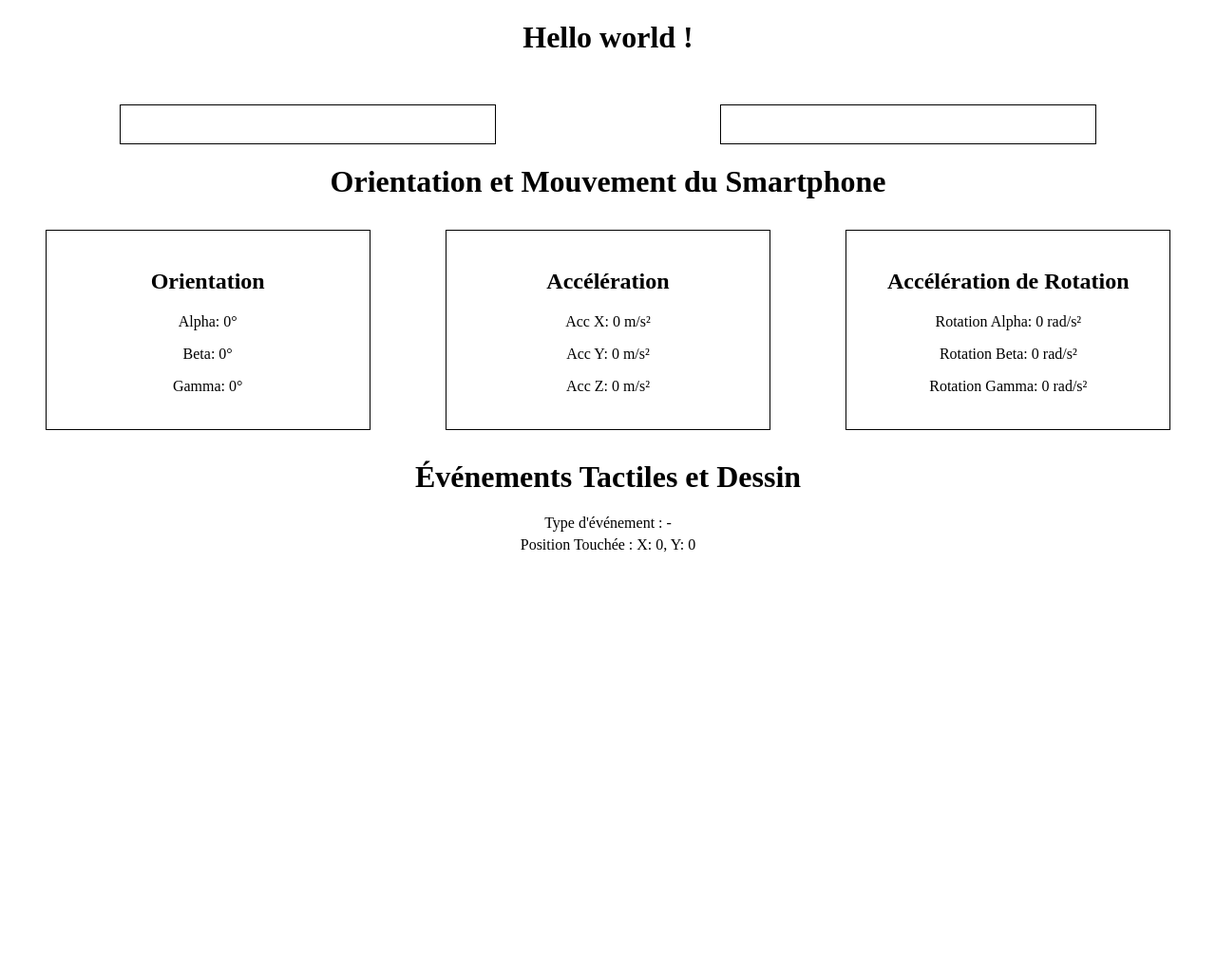
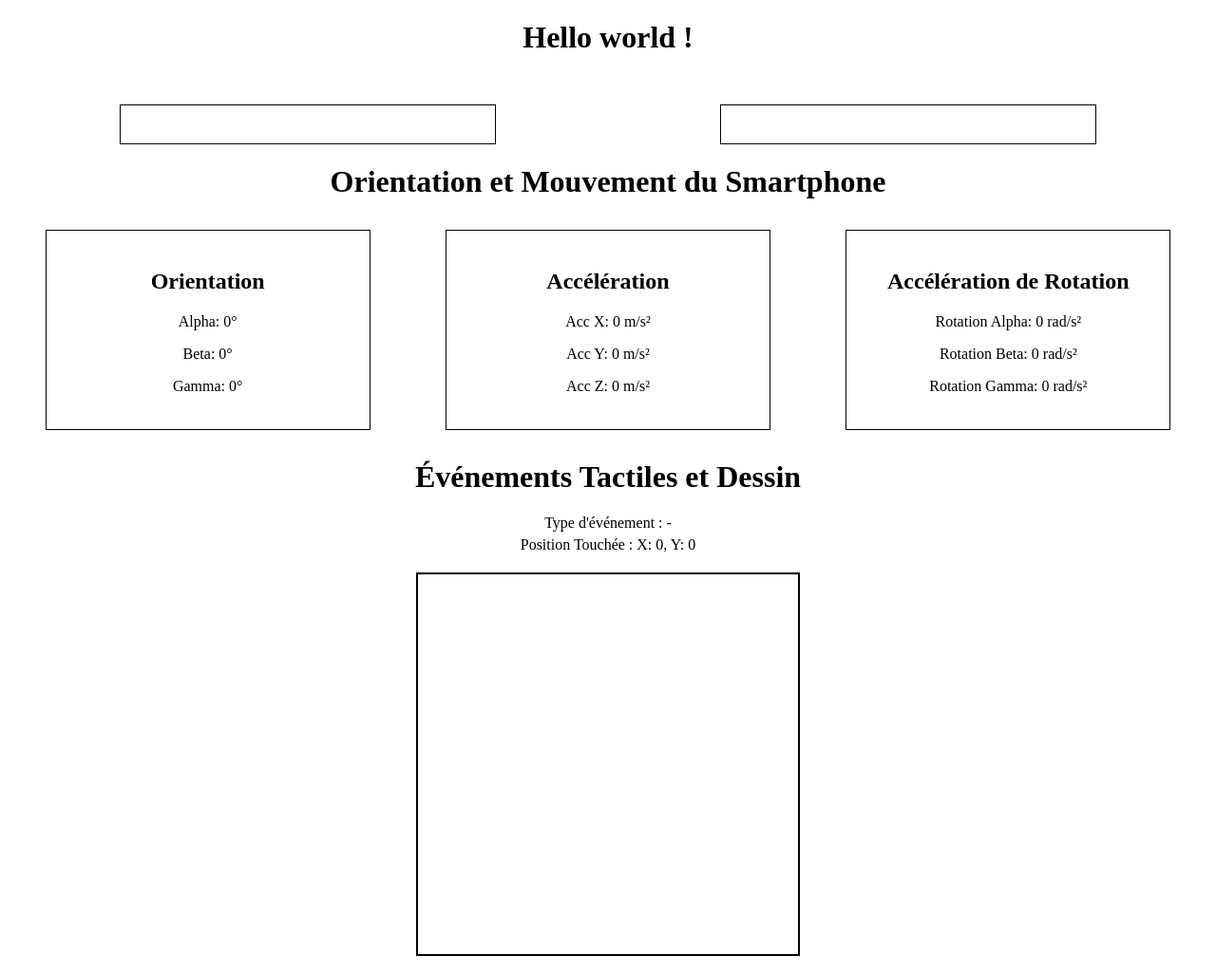
Before and after one commit to tom-dahon/tom-dahon.github.io, a plain HTML site: page index.html in a window 1280 px wide. Shown: the whole page at 95% size. Before the commit the page ends 800 px from the top, so only its background shows below. Drawn offline with Linux system fonts and the light colour scheme.

Commit message:
drawing canvas

```diff
--- a/index.html
+++ b/index.html
@@ -95,6 +95,7 @@
         <p>Position Touchée : X: <span id="touch-x">0</span>, Y: <span id="touch-y">0</span></p>
     </div>
 
+    <canvas id="canvas" width="400" height="400"></canvas>
 </body>
 
 <script>
```
